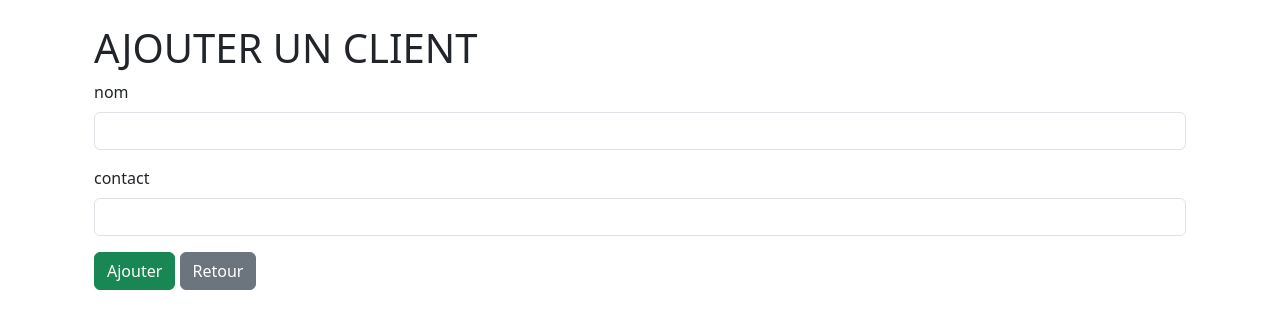
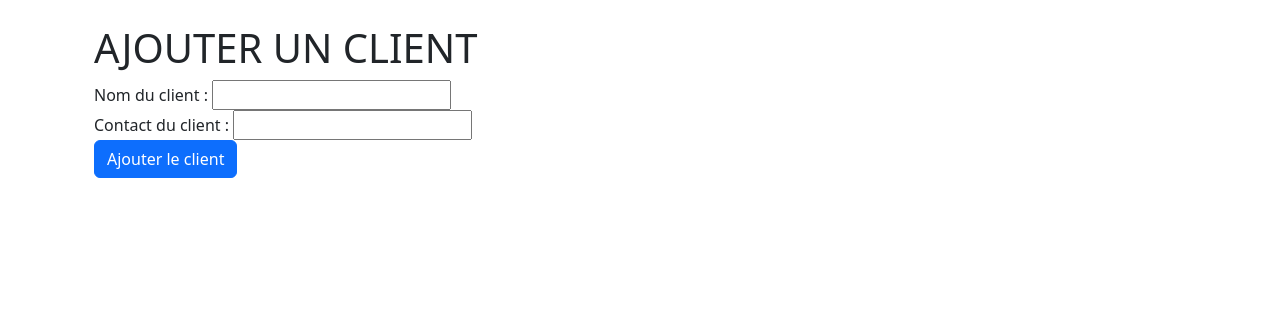
Before and after one commit to boylondon7/FINSEMESTRE, a Django app: template BTK/templates/clients/ajout.html in a window 1280 px wide. Shown: the part 56-385 px from the top of the page. Run offline with Django 5.2, Linux system fonts and the light colour scheme; the template is opened without the code that fills it, so the values that code supplies are empty; parts of the project's set-up code (start-up, migrations or seed data) failed here and were passed over.

Commit message:
Ajout des urls d'ajout et de suppression de categories,paniers,Client,produits,Achats,Transactions

```diff
--- a/BTK/templates/clients/ajout.html
+++ b/BTK/templates/clients/ajout.html
@@ -7,21 +7,17 @@
         <h1>AJOUTER UN CLIENT</h1>
         <form method="post">
             {% csrf_token %}
-
-
-            <div class="mb-3">
-                <label for="nom" class="form-label">nom </label>
-                <input type="text" class="form-control" id="nom" name="nom" required>
-
-            </div>
-            <div class="mb-3">
-                <label for="contact" class="form-label">contact</label>
-                <input type="tel" class="form-control" id="contact" name="contact" required>
-
+            <div class="form-group">
+                <label for="nom_client">Nom du client :</label>
+                <input type="text" id="nom_client" name="nom_client" required>
             </div>
 
-            <button type="submit" class="btn btn-success">Ajouter</button>
-            <a href="{% url 'liste_clients' %}" class="btn btn-secondary">Retour</a>
+            <div class="form-group">
+                <label for="contact_client">Contact du client :</label>
+                <input type="text" id="contact_client" name="contact_client" required>
+            </div>
+
+            <button type="submit" class="btn btn-primary">Ajouter le client</button>
         </form>
     </div>
 {% endblock %}
--- a/BTK/urls.py
+++ b/BTK/urls.py
@@ -8,26 +8,39 @@ urlpatterns = [
     # CATEGORIES
     path('categories/', views.liste_categories, name="liste_categories"),
     path('categories/nouveau/', views.ajout_categorie, name="ajout_categorie"),
+    path('categories/modifier/<int:pk>/', views.modifier_categorie, name='modifier_categorie'),
+    path('categories/supprimer/<int:pk>/', views.supprimer_categorie, name='supprimer_categorie'),
 
     # PRODUITS
     path('produits/', views.liste_produits, name="liste_produits"),
     path('produits/nouveau/', views.ajout_produit, name="ajout_produit"),
+    path('produits/modifier/<int:pk>/', views.modifier_produit, name='modifier_produit'),
+    path('produits/supprimer/<int:pk>/', views.supprimer_produit, name='supprimer_produit'),
 
     # CLIENTS
     path('clients/', views.liste_clients, name="liste_clients"),
     path('clients/nouveau/', views.ajout_client, name="ajout_client"),
+    path('clients/modifier/<int:pk>/', views.modifier_client, name='modifier_client'),
+    path('clients/supprimer/<int:pk>/', views.supprimer_client, name='supprimer_client'),
 
     # ACHATS
     path('achats/', views.liste_achats, name="liste_achats"),
     path('achats/nouveau/', views.ajout_achat, name="ajout_achat"),
+    path('achats/modifier/<int:pk>/', views.modifier_achat, name='modifier_achat'),
+    path('achats/supprimer/<int:pk>/', views.supprimer_achat, name='supprimer_achat'),
 
     # PANIERS
     path('panier/', views.liste_paniers, name="liste_paniers"),
     path('panier/ajout/', views.ajout_panier, name="ajout_panier"),
+    path('panier/modifier/<int:pk>/', views.modifier_panier, name='modifier_panier'),
+    path('panier/supprimer/<int:pk>/', views.supprimer_panier, name='supprimer_panier'),
 
     # TRANSACTIONS
     path('transactions/', views.liste_transactions, name="liste_transactions"),
     path('transactions/nouveau/', views.ajout_transaction, name="ajout_transaction"),
+    path('transactions/modifier/<int:pk>/', views.modifier_transaction, name='modifier_transaction'),
+    path('transactions/supprimer/<int:pk>/', views.supprimer_transaction, name='supprimer_transaction'),
+
 
     # FACTURES
     path('factures/', views.liste_factures, name="liste_factures"),
```
Also changed, not shown: BTK/templates/paniers/ajout.html (added, +23 -0 lines), BTK/templates/produits/ajout.html (+33 -0 lines), BTK/models.py (line endings or trailing spaces), BTK/templates/panier/liste.html (deleted), BTK/templates/paniers/liste.html (added).
